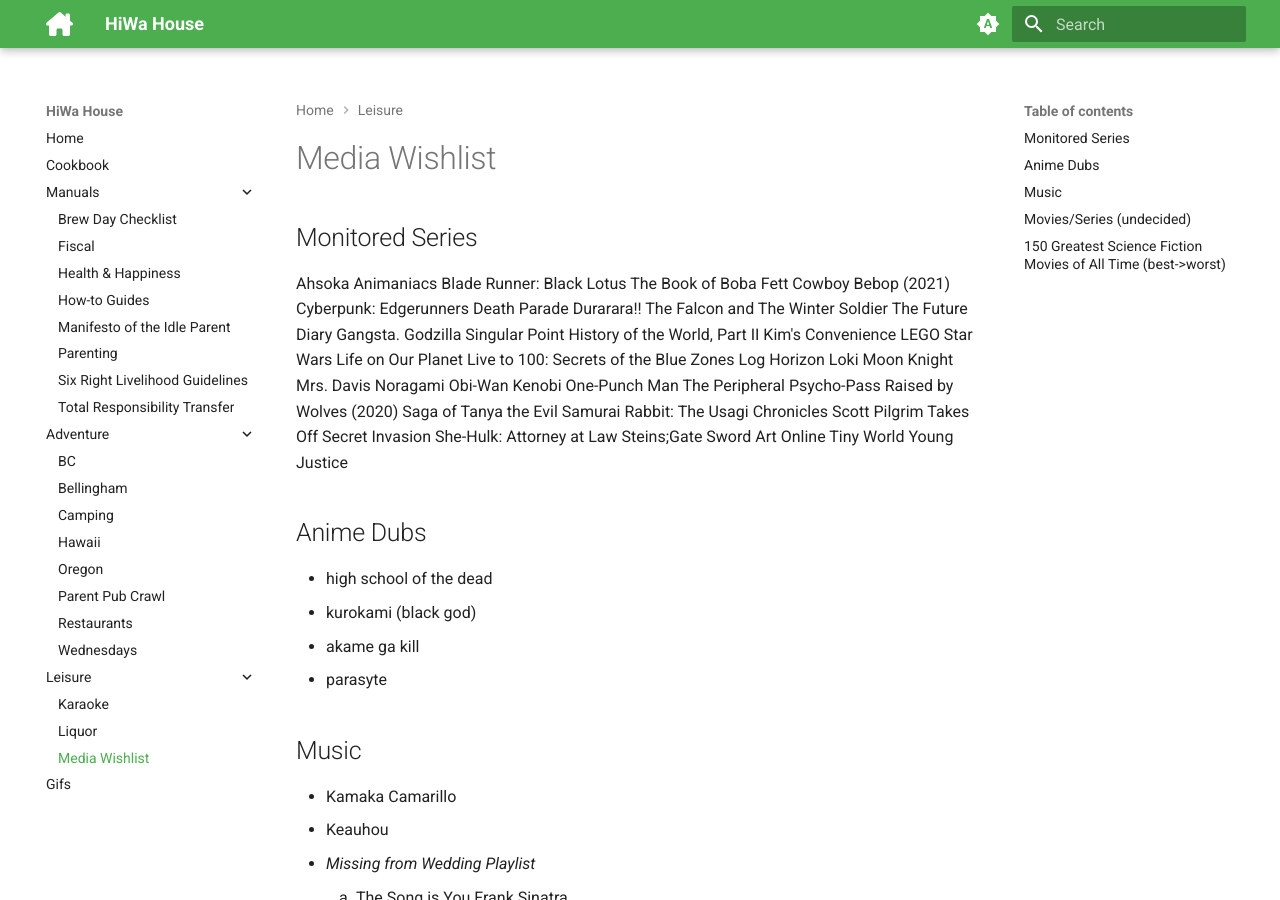
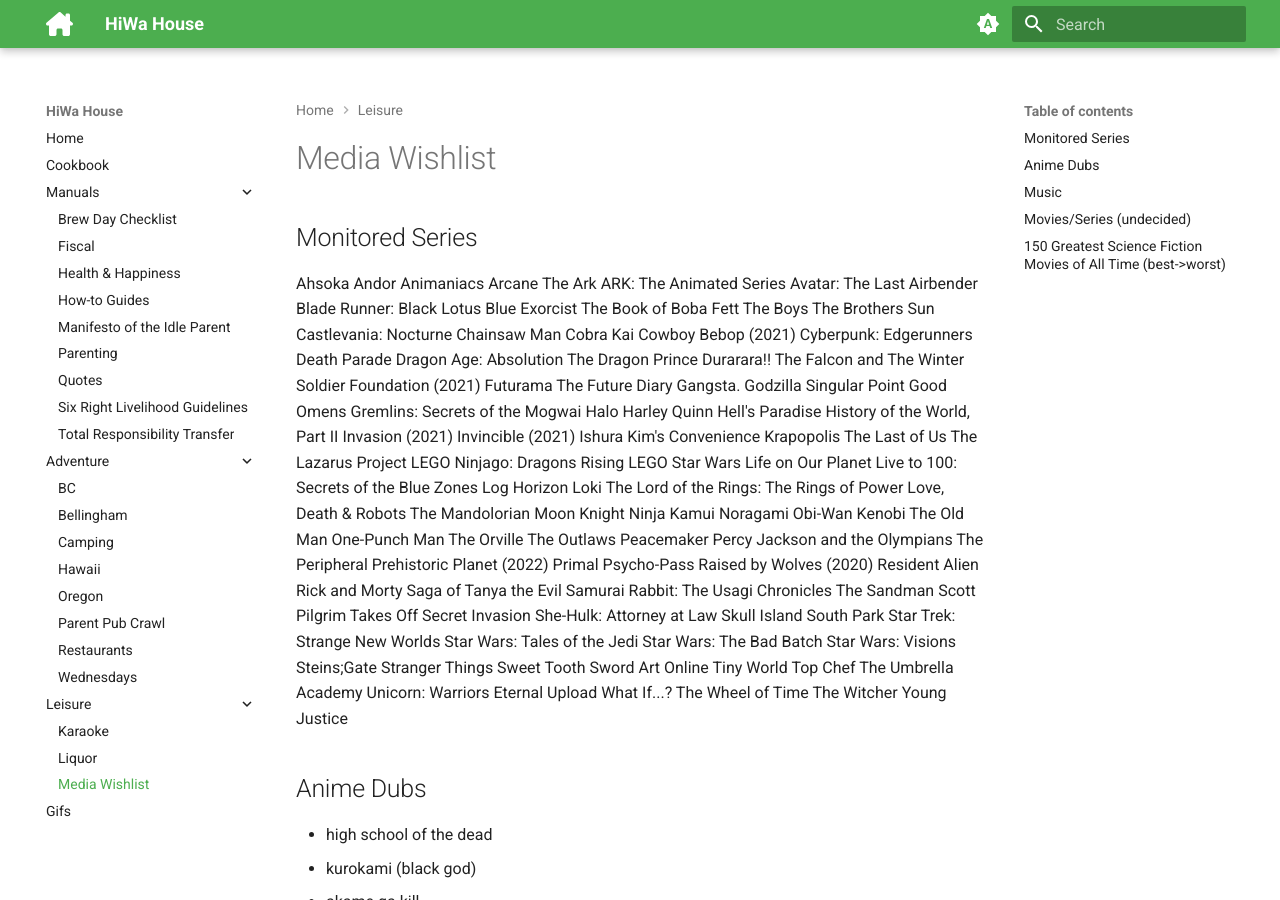
Before and after one commit to hiwa-house/teletraan, an MkDocs documentation site: the page built from docs/leisure/media_wishlist.md, in a window 1280 px wide and 900 px high. Built offline with MkDocs 1.6.1 and Material for MkDocs 9.7.7, drawn with Linux system fonts in a browser that asks for light colours; comment, search, counter and statistics services are not loaded.

Commit message:
add quotes

```diff
--- a/docs/leisure/media_wishlist.md
+++ b/docs/leisure/media_wishlist.md
@@ -2,40 +2,95 @@
 
 ## Monitored Series
 Ahsoka
+Andor
 Animaniacs
+Arcane
+The Ark
+ARK: The Animated Series
+Avatar: The Last Airbender
 Blade Runner: Black Lotus
+Blue Exorcist
 The Book of Boba Fett
+The Boys
+The Brothers Sun
+Castlevania: Nocturne
+Chainsaw Man
+Cobra Kai
 Cowboy Bebop (2021)
 Cyberpunk: Edgerunners
 Death Parade
+Dragon Age: Absolution
+The Dragon Prince
 Durarara!!
 The Falcon and The Winter Soldier
+Foundation (2021)
+Futurama
 The Future Diary
 Gangsta.
 Godzilla Singular Point
+Good Omens
+Gremlins: Secrets of the Mogwai
+Halo
+Harley Quinn
+Hell's Paradise
 History of the World, Part II
+Invasion (2021)
+Invincible (2021)
+Ishura
 Kim's Convenience
+Krapopolis
+The Last of Us
+The Lazarus Project
+LEGO Ninjago: Dragons Rising
 LEGO Star Wars
 Life on Our Planet
 Live to 100: Secrets of the Blue Zones
 Log Horizon
 Loki
+The Lord of the Rings: The Rings of Power
+Love, Death & Robots
+The Mandolorian
 Moon Knight
-Mrs. Davis
+Ninja Kamui
 Noragami
 Obi-Wan Kenobi
+The Old Man
 One-Punch Man
+The Orville
+The Outlaws
+Peacemaker
+Percy Jackson and the Olympians
 The Peripheral
+Prehistoric Planet (2022)
+Primal
 Psycho-Pass
 Raised by Wolves (2020)
+Resident Alien
+Rick and Morty
 Saga of Tanya the Evil
 Samurai Rabbit: The Usagi Chronicles
+The Sandman
 Scott Pilgrim Takes Off
 Secret Invasion
 She-Hulk: Attorney at Law
+Skull Island
+South Park
+Star Trek: Strange New Worlds
+Star Wars: Tales of the Jedi
+Star Wars: The Bad Batch
+Star Wars: Visions
 Steins;Gate
+Stranger Things
+Sweet Tooth
 Sword Art Online
 Tiny World
+Top Chef
+The Umbrella Academy
+Unicorn: Warriors Eternal
+Upload
+What If...?
+The Wheel of Time
+The Witcher
 Young Justice
 
 ## Anime Dubs
```
Also changed, not shown: docs/index.md (+4 -4 lines), docs/manuals/health_happiness.md (+0 -4 lines), docs/manuals/quotes.md (added, +25 -0 lines).
